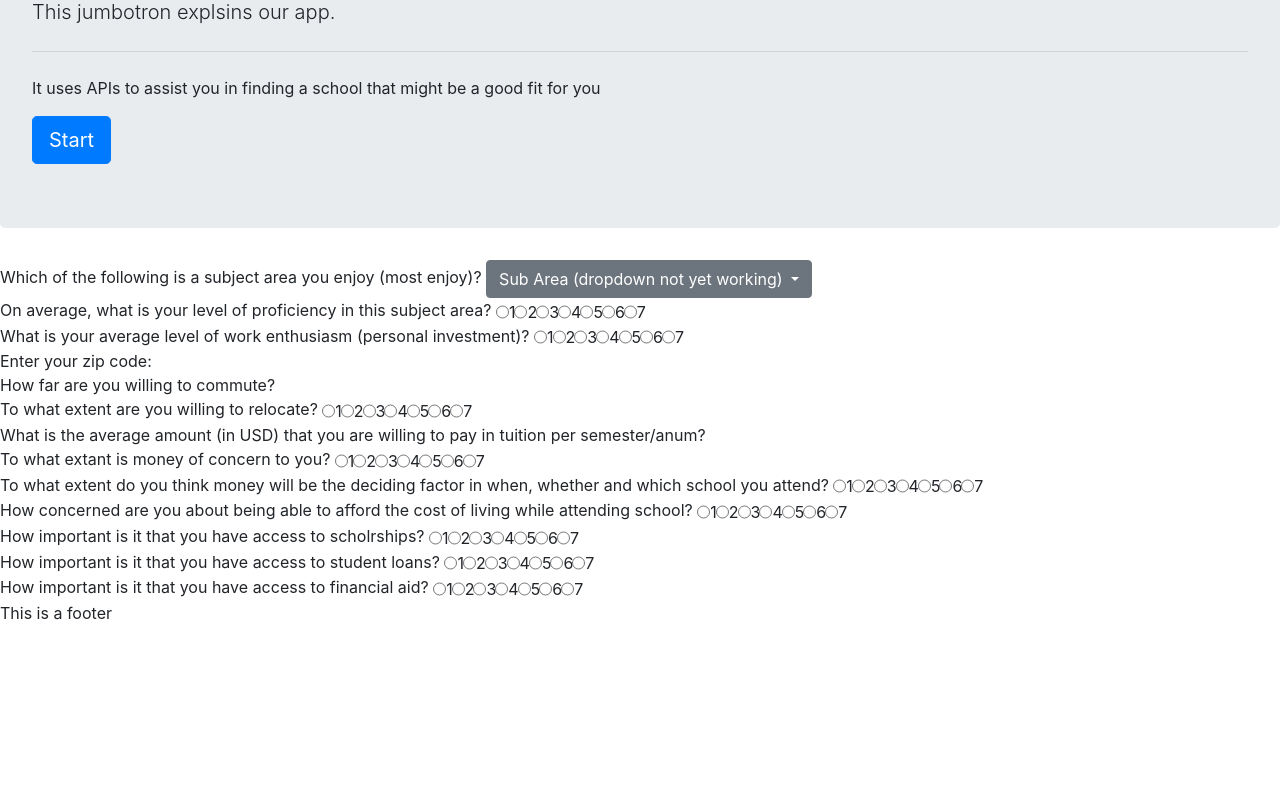
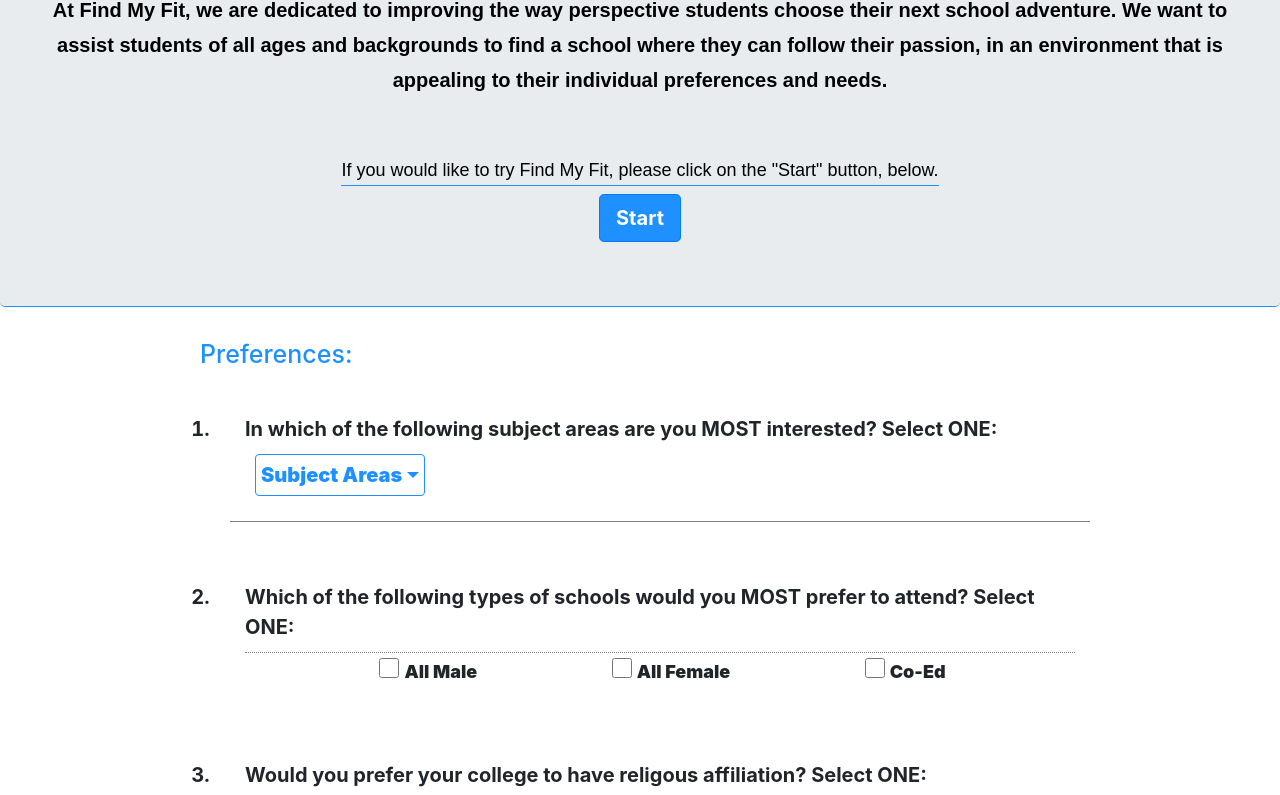
Before and after one commit to ryanweingart/Group-Project, a plain HTML site: page index.html in a window 1280 px wide. Shown: the part 198-993 px from the top of the page. Before the commit the page ends 823 px from the top, so only its background shows below. Drawn offline with nearby package versions, Linux system fonts and the light colour scheme.

Commit message:
quizForm with CSS and CDNs added

```diff
--- /dev/null
+++ b/assets/css/style1.css
@@ -0,0 +1,179 @@
+@import url('https://fonts.googleapis.com/css?family=Righteous&display=swap');
+
+#navbar .navbar {
+    border-bottom: solid 1px dodgerblue;
+}
+
+#navbar h1{
+    font-family: 'Righteous', cursive;
+    font-size: 30px;
+    font-weight: bolder;
+    color: dodgerblue;
+}
+
+#navbar .form-control{
+    font-size: 15px;
+    border:solid 1px dodgerblue;
+
+}
+
+#navSearch{
+    color: dodgerblue;
+    border: 1px solid dodgerblue;
+}
+
+#navSearch:hover{
+    background-color: dodgerblue;
+    color: white;
+}
+
+.jumbotron{
+    display:flex;
+    flex-direction: column;
+    align-items: center;
+    border-bottom: 1px solid dodgerblue;
+}
+
+.jumbotron h1{
+    font-size: 40px;
+    font-weight: bold;
+    color: dodgerblue;
+}
+
+.jumbotron h2{
+    font-family: Arial, Helvetica, sans-serif;
+    font-size: 20px;
+    font-weight: bold;
+    color: black;
+    text-align: center;
+    line-height: 35px;
+}
+
+.jumbotron h3{
+    font-family: Arial, Helvetica, sans-serif;
+    font-size: 18px;
+    color: black;
+    text-align: center;
+    line-height: 30px;
+    border-bottom: 1px solid dodgerblue;
+}
+
+#startBtn{
+    background-color: dodgerblue;
+    font-weight: bolder;
+}
+#startBtn:hover{
+    transform: scale(1.25);
+    background-color: dodgerblue;
+}
+
+.container-wrap-wrap{
+    max-width: 960px;
+    margin: auto;
+}
+
+#allQuestions{
+    display: flex;
+    flex-direction: column;
+    font-size: 20px;
+    font-weight: bolder;
+}
+
+#allQuestions button{
+    display:flex;
+    margin: 10px;
+    flex-direction: row;
+    align-items: center;
+    padding: 5px;
+    font-size: 20px;
+    font-weight: bolder;
+    background-color: white;
+    border: dodgerblue 1px solid;
+    color: dodgerblue;
+}
+
+.questions{
+    padding:15px;
+}
+
+#allQuestions h2{
+    font-size: 25px;
+    color: dodgerblue;
+}
+
+li{
+    margin:15px;
+    padding:15px;
+}
+
+#allQuestions #q1{
+    display: flex;
+    flex-wrap: wrap;
+    align-items: center;
+    border-bottom: 1px gray solid;
+}
+
+.btn-group{
+    width: 100%;
+    margin-top: 10px;
+    padding:0px;
+    display: flex;
+    flex-wrap: nowrap;
+    flex-direction: row;
+    align-items: center;
+    border-top:  1px gray dotted;
+    justify-content: space-evenly;
+    font-size: 18px;
+    font-weight: bolder;
+}
+
+.dropdown-menu button{
+    border:0px;
+}
+
+.checkbox{
+width:20px;
+height:20px;
+margin:5px;
+}
+
+#submit{
+    display:flex;
+    margin: 10px;
+    flex-direction: column;
+    justify-content: center;
+}
+
+#submit p{
+    margin: 20px;
+    font-style: italic;
+    text-align: center;
+}
+
+#submitBtn{
+    width: 20%;
+    align-self: center;
+    margin: 10px;
+    padding: 5px;
+    font-size: 20px;
+    font-weight: bolder;
+    background-color:dodgerblue;
+    border: dodgerblue 1px solid;
+    color: white;
+}
+
+#submitBtn:hover{
+    transform: scale(1.25);
+}
+
+footer{
+    margin: 10px;
+    padding: 10px;
+    text-align: center;
+    border-top: dodgerblue 2px solid;
+    font-size: 10px;
+}
+
+footer h3{
+  font-size: 15px;
+}
--- a/index.html
+++ b/index.html
@@ -4,239 +4,173 @@
     <meta charset="UTF-8">
     <meta name="viewport" content="width=device-width, initial-scale=1.0">
     <meta http-equiv="X-UA-Compatible" content="ie=edge">
-    <title>Find Your Fit</title>
+    <title>Find My Fit</title>
+
+    <!-- bootstrap main cdn-->
     <link rel="stylesheet" href="https://stackpath.bootstrapcdn.com/bootstrap/4.3.1/css/bootstrap.min.css" integrity="sha384-ggOyR0iXCbMQv3Xipma34MD+dH/1fQ784/j6cY/iJTQUOhcWr7x9JvoRxT2MZw1T" crossorigin="anonymous">
+    <!-- developer stylesheet -->
+    <link rel="stylesheet" type="text/css" href="assets/css/style1.css">
 </head>
+
 <body>
+
     <!-- navbar -->
-    <nav class="navbar navbar-light bg-light">
-        <a class="navbar-brand" href="#">Navbar</a>
+    <div id="navbar">
+        <nav class="navbar">
+            <a class="navbar-brand"><h1>Find My Fit</h1></a>
+            <form class="form-inline">
+                <input class="form-control mr-sm-2" type="search" placeholder="Type search here" aria-label="Search">
+                <button class="btn btn-outline-success my-2 my-sm-0" type="submit" id = "navSearch">Search</button>
+            </form>
         </nav>
-
+    </div>
     <!-- jumbotron -->
     <div class="jumbotron">
         <h1 class="display-4">Welcome</h1>
-        <p class="lead">This jumbotron explsins our app.</p>
+        <h2 class="lead">At Find My Fit, we are dedicated to improving the way perspective students
+            choose their next school adventure. We want to assist students of all ages and backgrounds
+            to find a school where they can follow their passion, in an environment that is appealing
+            to their individual preferences and needs.
+        </h2>
         <hr class="my-4">
-        <p>It uses APIs to assist you in finding a school that might be a good fit for you</p>
-        <a class="btn btn-primary btn-lg" href="#" role="button">Start</a>
+        <h3>If you would like to try Find My Fit, please click on the "Start" button, below.</h3>
+        <a class="btn btn-primary btn-lg" href="#" id="startBtn" role="button">Start</a>
     </div>
 
     <!-- main container -->
-    <div class="container-wrap-wrap">
+    <div class="container-wrap-wrap" id = "main-container">
 
-        <!-- interests -->
-        <div id="interests">
+        <!-- all questions -->
+        <div id= "allQuestions">
 
-            <!-- q1 -->
-            <div class="dropdown">Which of the following is a subject area you enjoy (most enjoy)?
+            <ol>
+            <!-- preference questions -->
+            <div id="preferences"> <h2>Preferences:</h2>
+                <li><!-- q1 start-->
+                <div class="questions" id="q1"> In which of the following subject areas are you MOST interested? Select ONE:
+                    <!-- q1 menu -->
+                    <div class="dropdown">
                         <button class="btn btn-secondary dropdown-toggle" type="button" id="dropdownMenuButton" data-toggle="dropdown" aria-haspopup="true" aria-expanded="false">
-                    Sub Area (dropdown not yet working)
+                            Subject Areas
                         </button>
+                        <!-- q1 buttons-->
                         <div class="dropdown-menu" aria-labelledby="dropdownMenuButton">
-                <a class="dropdown-item" href="#">Sub 1</a>
-                <a class="dropdown-item" href="#">Sub 2</a>
-                <a class="dropdown-item" href="#">Sub 3</a>
+                            <button id="mathBtn"><a class="dropdown-item btn" id="math" value=1>Mathematics</a></button>
+                            <button id="scienceBtn"><a class="dropdown-item btn" id="science" value=2>Science</a></button>
+                            <button id="sStudiesBtn"><a class="dropdown-item btn" id="sStudies" value=3>Social Studies</a></button>
+                            <button id="lArtsBtn"><a class="dropdown-item btn" id="lArts" value=4>Language Arts</a></button>
                         </div>
-            </div><!-- q1 end -->
+                    </div>
+                </div><!-- q1 end --></li>
 
-
-            <!-- q2 -->
-            <div class="questions" id="q2">On average, what is your level of proficiency in this subject area?
-            <!-- q2buttons -->
+                <li><!-- q2 start -->
+                <div class="questions" id="q2"> Which of the following types of schools would you MOST prefer to attend? Select ONE:
+                    <!-- q2 checkboxes -->
                     <div class="btn-group mr-2" role="group" aria-label="First group">
-                <input type="radio" value=1 class="btn btn-secondary">1</input>
-                <input type="radio" value=2 class="btn btn-secondary">2</input>
-                <input type="radio" value=3 class="btn btn-secondary">3</input>
-                <input type="radio" value=4 class="btn btn-secondary">4</input>
-                <input type="radio" value=5 class="btn btn-secondary">5</input>
-                <input type="radio" value=6 class="btn btn-secondary">6</input>
-                <input type="radio" value=7 class="btn btn-secondary">7</input>
+                        <div id="allMaleBtn"><input type="checkbox" value=1 class="checkbox">All Male</input></div>
+                        <div id="allFemaleBtn"><input type="checkbox" value=2 class="checkbox">All Female</input></div>
+                        <div id="coEdBtn"><input type="checkbox" value=3 class="checkbox">Co-Ed</input></div>
                     </div>
                 </div> <!-- q2 end -->
 
-            <!-- q3 -->
-            <div class="questions" id="q3">What is your average level of work enthusiasm (personal investment)?
-            <!-- q3buttons -->
+                <li><!-- q3 start -->
+                <div class="questions" id="q3"> Would you prefer your college to have religous affiliation? Select ONE:
+                    <!-- q3 checkboxes -->
                     <div class="btn-group mr-2" role="group" aria-label="First group">
-                <input type="radio" value=1 class="btn btn-secondary">1</input>
-                <input type="radio" value=2 class="btn btn-secondary">2</input>
-                <input type="radio" value=3 class="btn btn-secondary">3</input>
-                <input type="radio" value=4 class="btn btn-secondary">4</input>
-                <input type="radio" value=5 class="btn btn-secondary">5</input>
-                <input type="radio" value=6 class="btn btn-secondary">6</input>
-                <input type="radio" value=7 class="btn btn-secondary">7</input>
+                        <div id="q3YesBtn"><input type="checkbox" value=1 class="checkbox">Yes</input></div>
+                        <div id="q3NoBtnBtn"><input type="checkbox" value=2 class="checkbox">No</input></div>
                     </div>
                 </div> <!-- q3 end -->
 
-        </div><!-- interests end -->
+                <li><!-- q4 start-->
+                <div class="questions" id="q4"> Would you like to know the average age of entry for your perspective school(s)? Select ONE:
 
+                    <div class="btn-group mr-2" role="group" aria-label="First group">
+                        <div id="q4YesBtn"><input type="checkbox" value=1 class="checkbox">Yes</input></div>
+                        <div id="q4NoBtnBtn"><input type="checkbox" value=2 class="checkbox">No</input></div>
+                    </div>
+                </div> <!-- q4 end -->
 
-        <!-- location -->
-        <div id="location">
-            <!-- q4 -->
-            <div class= "zip-form">
-                <form>Enter your zip code:
-                </form>
-            </div><!-- q4 end -->
+                <li><!-- q5 start-->
+                <div class="questions" id="q5"> Would you like to know retention rates for this institutions? Select ONE:
+                    <!-- q5 checkboxes -->
+                    <div class="btn-group mr-2" role="group" aria-label="First group">
+                        <div id="q5YesBtn"><input type="checkbox" value=1 class="checkbox">Yes</input></div>
+                        <div id="q5NoBtnBtn"><input type="checkbox" value=2 class="checkbox">No</input></div>
+                    </div>
+                </div> <!-- q5 end -->
 
-            <!-- q5 -->
-            <div class= "commute-form">
-                <form>How far are you willing to commute?
-                </form>
-            </div><!-- q5 end -->
+        </div> <!-- preference questions end -->
 
-            <!-- q6 -->
-            <div class="questions" id="q6">To what extent are you willing to relocate?
-                    <!-- q6buttons -->
+        <div> <!-- money questions-->
+            <div id="money"> <h2>Money:</h2>
+
+            <li> <!-- q6 start -->
+            <div class="questions" id="q6">Is it important to know how much (on average) tuition, fees, books, and other supplies will cost? Select ONE:
+                <!-- q6 checkboxes -->
                 <div class="btn-group mr-2" role="group" aria-label="First group">
-                    <input type="radio" value=1 class="btn btn-secondary">1</input>
-                    <input type="radio" value=2 class="btn btn-secondary">2</input>
-                    <input type="radio" value=3 class="btn btn-secondary">3</input>
-                    <input type="radio" value=4 class="btn btn-secondary">4</input>
-                    <input type="radio" value=5 class="btn btn-secondary">5</input>
-                    <input type="radio" value=6 class="btn btn-secondary">6</input>
-                    <input type="radio" value=7 class="btn btn-secondary">7</input>
+                    <div id="q6YesBtn"><input type="checkbox" value=1 class="checkbox">Yes</input></div>
+                    <div id="q6NoBtnBtn"><input type="checkbox" value=2 class="checkbox">No</input></div>
                 </div>
             </div> <!-- q6 end -->
-        </div><!-- location end -->
 
-        <!-- money -->
-        <div id="money">
-            <!-- q7 -->
-            <div id="q7">What is the average amount (in USD) that you are willing to pay in tuition per semester/anum?
-            </div> <!-- q7 -->
+            <li><!-- q7 start-->
+            <div class="questions" id="q7"> How much are you willing/expecting to pay in tuition per year? Choose ONE from the options below.
+                    <!-- q7 checkboxes -->
+                <div class="btn-group mr-2" role="group" aria-label="First group">
+                    <div id="q3YesBtn"><input type="checkbox" value=1 class="checkbox">1</input></div>
+                    <div id="q3NoBtnBtn"><input type="checkbox" value=2 class="checkbox">2</input></div>
+                    <div id="q3YesBtn"><input type="checkbox" value=3 class="checkbox">3</input></div>
+                    <div id="q3NoBtnBtn"><input type="checkbox" value=4 class="checkbox">4</input></div>
+                    <div id="q3YesBtn"><input type="checkbox" value=5 class="checkbox">5</input></div>
+                    <div id="q3NoBtnBtn"><input type="checkbox" value=6 class="checkbox">6</input></div>
+                </div>
+            </div> <!-- q7 end -->
 
-            <!-- q8 -->
-            <div class="questions" id="q8">To what extant is money of concern to you?
-                    <!-- q8buttons -->
+            <li><!-- q8 start-->
+            <div class="questions" id="q8">Are you interested in learning more about financial aid, scholarships, student loans (if available) at your perspective school(s)? Select ONE:
+                <!-- q8 checkboxes -->
                 <div class="btn-group mr-2" role="group" aria-label="First group">
-                    <input type="radio" value=1 class="btn btn-secondary">1</input>
-                    <input type="radio" value=2 class="btn btn-secondary">2</input>
-                    <input type="radio" value=3 class="btn btn-secondary">3</input>
-                    <input type="radio" value=4 class="btn btn-secondary">4</input>
-                    <input type="radio" value=5 class="btn btn-secondary">5</input>
-                    <input type="radio" value=6 class="btn btn-secondary">6</input>
-                    <input type="radio" value=7 class="btn btn-secondary">7</input>
+                    <div id="q8YesBtn"><input type="checkbox" value=1 class="checkbox">Yes</input></div>
+                    <div id="q8NoBtnBtn"><input type="checkbox" value=2 class="checkbox">No</input></div>
                 </div>
             </div> <!-- q8 end -->
 
-            <!-- q9 -->
-            <div class="questions" id="q9">To what extent do you think money will be the deciding factor in when, whether and which school you attend?
-                    <!-- q9buttons -->
-            <div class="btn-group mr-2" role="group" aria-label="First group">
-                    <input type="radio" value=1 class="btn btn-secondary">1</input>
-                    <input type="radio" value=2 class="btn btn-secondary">2</input>
-                    <input type="radio" value=3 class="btn btn-secondary">3</input>
-                    <input type="radio" value=4 class="btn btn-secondary">4</input>
-                    <input type="radio" value=5 class="btn btn-secondary">5</input>
-                    <input type="radio" value=6 class="btn btn-secondary">6</input>
-                    <input type="radio" value=7 class="btn btn-secondary">7</input>
+        </div> <!-- money questions end-->
+        </ol>
+    </div><!-- all questions end -->
+
+    <!-- submit button -->
+        <div id="submit"> <p>Check above to ensure that you have answered each question, and have checked
+            only ONE box for each question, then click on the submit button to view your results:</p>
+            <button id="submitBtn">Submit</button>
         </div>
-            </div> <!-- q9 end -->
-
-            <!-- q10-->
-            <div class="questions" id="q10">How concerned are you about being able to afford the cost of living while attending school?
-                    <!-- q9buttons -->
-            <div class="btn-group mr-2" role="group" aria-label="First group">
-                    <input type="radio" value=1 class="btn btn-secondary">1</input>
-                    <input type="radio" value=2 class="btn btn-secondary">2</input>
-                    <input type="radio" value=3 class="btn btn-secondary">3</input>
-                    <input type="radio" value=4 class="btn btn-secondary">4</input>
-                    <input type="radio" value=5 class="btn btn-secondary">5</input>
-                    <input type="radio" value=6 class="btn btn-secondary">6</input>
-                    <input type="radio" value=7 class="btn btn-secondary">7</input>
-            </div>
-            </div> <!-- q10 end -->
-
-            <!-- q11 -->
-            <div class="questions" id="q11">How important is it that you have access to scholrships?
-                    <!-- q11buttons -->
-            <div class="btn-group mr-2" role="group" aria-label="First group">
-                    <input type="radio" value=1 class="btn btn-secondary">1</input>
-                    <input type="radio" value=2 class="btn btn-secondary">2</input>
-                    <input type="radio" value=3 class="btn btn-secondary">3</input>
-                    <input type="radio" value=4 class="btn btn-secondary">4</input>
-                    <input type="radio" value=5 class="btn btn-secondary">5</input>
-                    <input type="radio" value=6 class="btn btn-secondary">6</input>
-                    <input type="radio" value=7 class="btn btn-secondary">7</input>
-            </div>
-            </div> <!-- q11 end -->
-
-            <!-- q12 -->
-            <div class="questions" id="q12">How important is it that you have access to student loans?
-                    <!-- q12buttons -->
-            <div class="btn-group mr-2" role="group" aria-label="First group">
-                    <input type="radio" value=1 class="btn btn-secondary">1</input>
-                    <input type="radio" value=2 class="btn btn-secondary">2</input>
-                    <input type="radio" value=3 class="btn btn-secondary">3</input>
-                    <input type="radio" value=4 class="btn btn-secondary">4</input>
-                    <input type="radio" value=5 class="btn btn-secondary">5</input>
-                    <input type="radio" value=6 class="btn btn-secondary">6</input>
-                    <input type="radio" value=7 class="btn btn-secondary">7</input>
-            </div>
-            </div> <!-- q12 end -->
-
-            <!-- q13 -->
-            <div class="questions" id="q13">How important is it that you have access to financial aid?
-                    <!-- q13buttons -->
-            <div class="btn-group mr-2" role="group" aria-label="First group">
-                    <input type="radio" value=1 class="btn btn-secondary">1</input>
-                    <input type="radio" value=2 class="btn btn-secondary">2</input>
-                    <input type="radio" value=3 class="btn btn-secondary">3</input>
-                    <input type="radio" value=4 class="btn btn-secondary">4</input>
-                    <input type="radio" value=5 class="btn btn-secondary">5</input>
-                    <input type="radio" value=6 class="btn btn-secondary">6</input>
-                    <input type="radio" value=7 class="btn btn-secondary">7</input>
-            </div>
-            </div> <!-- q13 end -->
-
-        </div><!-- money end -->
+    <!-- submit button ends-->
 
     </div> <!-- main container end-->
 
     <!-- footer -->
-    <footer>This is a footer</footer>
-    <script>
+    <footer><h3>Disclaimer:</h3> <p>This application is in its beta phase. Find My Fit is working on improving the experience and produce that we are aiming to provide.
+        Find My Fit aims to show prospective students a sample of the school options that they have available to them, based on their responses to this beta phase quiz.
+        Find My Fit encourages prospective students to follow up our recommendations with addequate research before making a decision on which
+        school they untimately attend.</p>
+        <p>Find My Fit uses third party resources including APIs and developer libraries and databases to source and provide user/developer data.</p>
+        <p>Updated By: Find My Fit 2019</p>
+    </footer>
 
-        var school = "atlanta";
+    <!-- firebase cdns -->
+    <script src="https://www.gstatic.com/firebasejs/6.3.1/firebase-app.js"></script>
+    <script src="https://www.gstatic.com/firebasejs/6.3.1/firebase-firestore.js"></script>
 
+    <!-- jquery cdn-->
+    <script src="https://code.jquery.com/jquery-3.3.1.slim.min.js" integrity="sha384-q8i/X+965DzO0rT7abK41JStQIAqVgRVzpbzo5smXKp4YfRvH+8abtTE1Pi6jizo" crossorigin="anonymous"></script>
 
+    <!-- ajax cdn-->
+    <script src="https://cdnjs.cloudflare.com/ajax/libs/popper.js/1.14.7/umd/popper.min.js" integrity="sha384-UO2eT0CpHqdSJQ6hJty5KVphtPhzWj9WO1clHTMGa3JDZwrnQq4sF86dIHNDz0W1" crossorigin="anonymous"></script>
 
-         var queryURL = `https://api.data.gov/ed/collegescorecard/v1/schools/nearest.json?api_key=HNg7UV31G0EyV08Fh2zkZBi1WNM1XffC3ttbfbw5&school.city=${school}&_per_page=100`;
+    <!-- bootstrap javascript support cdn-->
+    <script src="https://stackpath.bootstrapcdn.com/bootstrap/4.3.1/js/bootstrap.min.js" integrity="sha384-JjSmVgyd0p3pXB1rRibZUAYoIIy6OrQ6VrjIEaFf/nJGzIxFDsf4x0xIM+B07jRM" crossorigin="anonymous"></script>
 
+</body>
 
-
-    $.ajax({
-      url: queryURL,
-      method: "GET",
-      meta: {
-        page: 1
-      }
-    }).then((response)=>{
-        console.log(response);
-
-    });
-
-    10// I would like to see my schools URL
-    278 // I would like to see the admission rate
-   206 //1. Do you want to attend an all mens school?
-   208 //2. Do you want to attend an all womens school?
-    192-204 //3. Do you / You prefer to be on campus with predominately black, asian american, hispanic, or native american flags are present?
-   210 //4. Would you prefer your college to have religous affiliation?
-   622-626 //5. Would you like to know your in-state and out-of-state tuition fees? or 2 questions "i will be in-state" or "i will be out of state"
-   1850 //6. You would like to know the average age of entry for your desired school?
-  2153 //7. Knowing how many different programs are offered is important
-  2166 //8. It is important to know how much a programs tuition, fees, books, and supply charges will cost?
-  //"I am looking for tuition to cost less than $somedollaramount per year" or something like that.
-  2178 //9. I would like to see the average number of months needed to complete a program
-//   669 or 679 //10. I want to see the first-time (retention or could be completion or both) rate for 4 year institutions
-
-
-
-        </script>
-<script src="https://code.jquery.com/jquery-3.3.1.slim.min.js" integrity="sha384-q8i/X+965DzO0rT7abK41JStQIAqVgRVzpbzo5smXKp4YfRvH+8abtTE1Pi6jizo" crossorigin="anonymous"></script>
-<script src="https://cdnjs.cloudflare.com/ajax/libs/popper.js/1.14.7/umd/popper.min.js" integrity="sha384-UO2eT0CpHqdSJQ6hJty5KVphtPhzWj9WO1clHTMGa3JDZwrnQq4sF86dIHNDz0W1" crossorigin="anonymous"></script>
-<script src="https://stackpath.bootstrapcdn.com/bootstrap/4.3.1/js/bootstrap.min.js" integrity="sha384-JjSmVgyd0p3pXB1rRibZUAYoIIy6OrQ6VrjIEaFf/nJGzIxFDsf4x0xIM+B07jRM" crossorigin="anonymous"></script>
-</body>
 </html>
```
Also changed, not shown: assets/images/group-project-html-screenshot1.png (added). Lines whose indentation alone changed are shown as unchanged.
